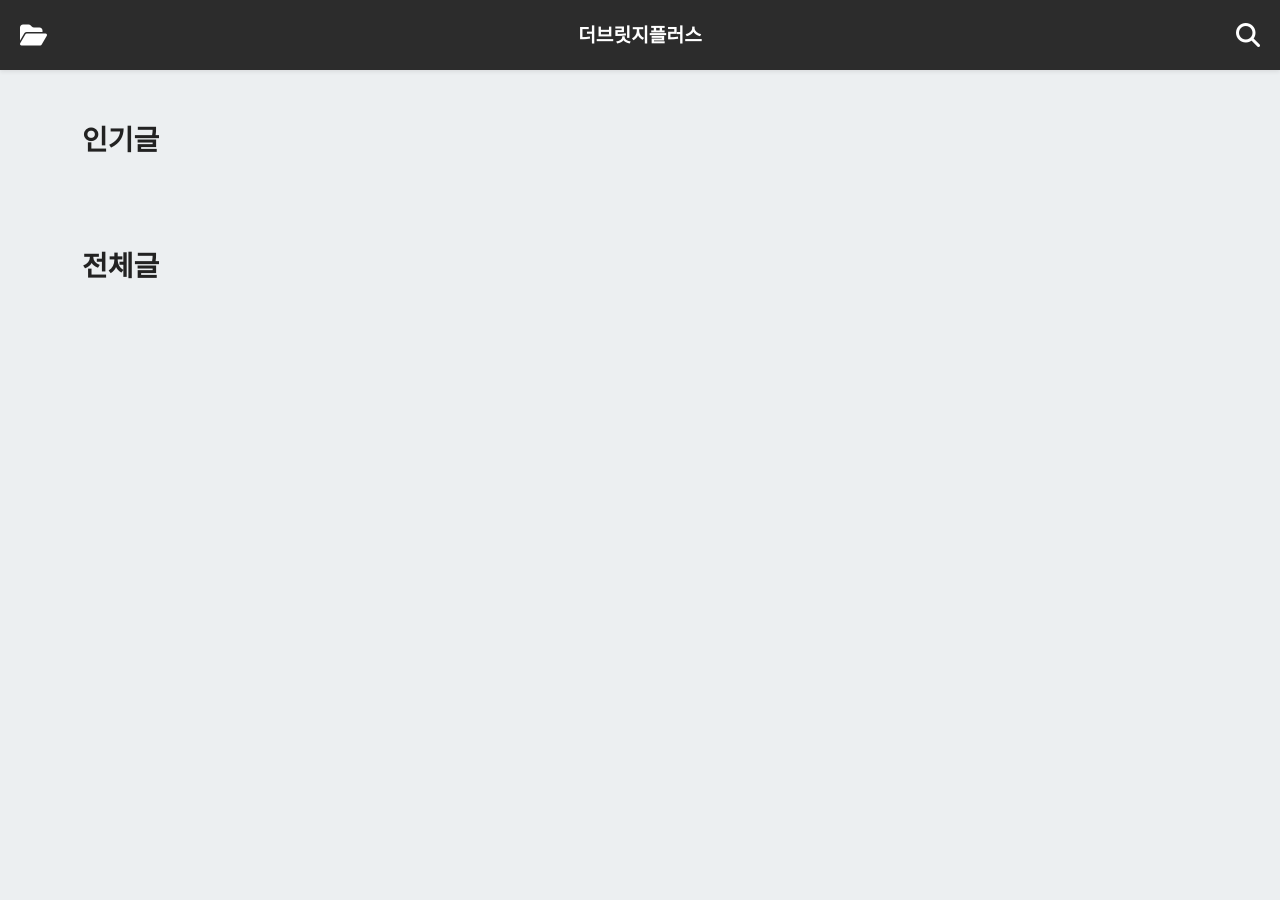
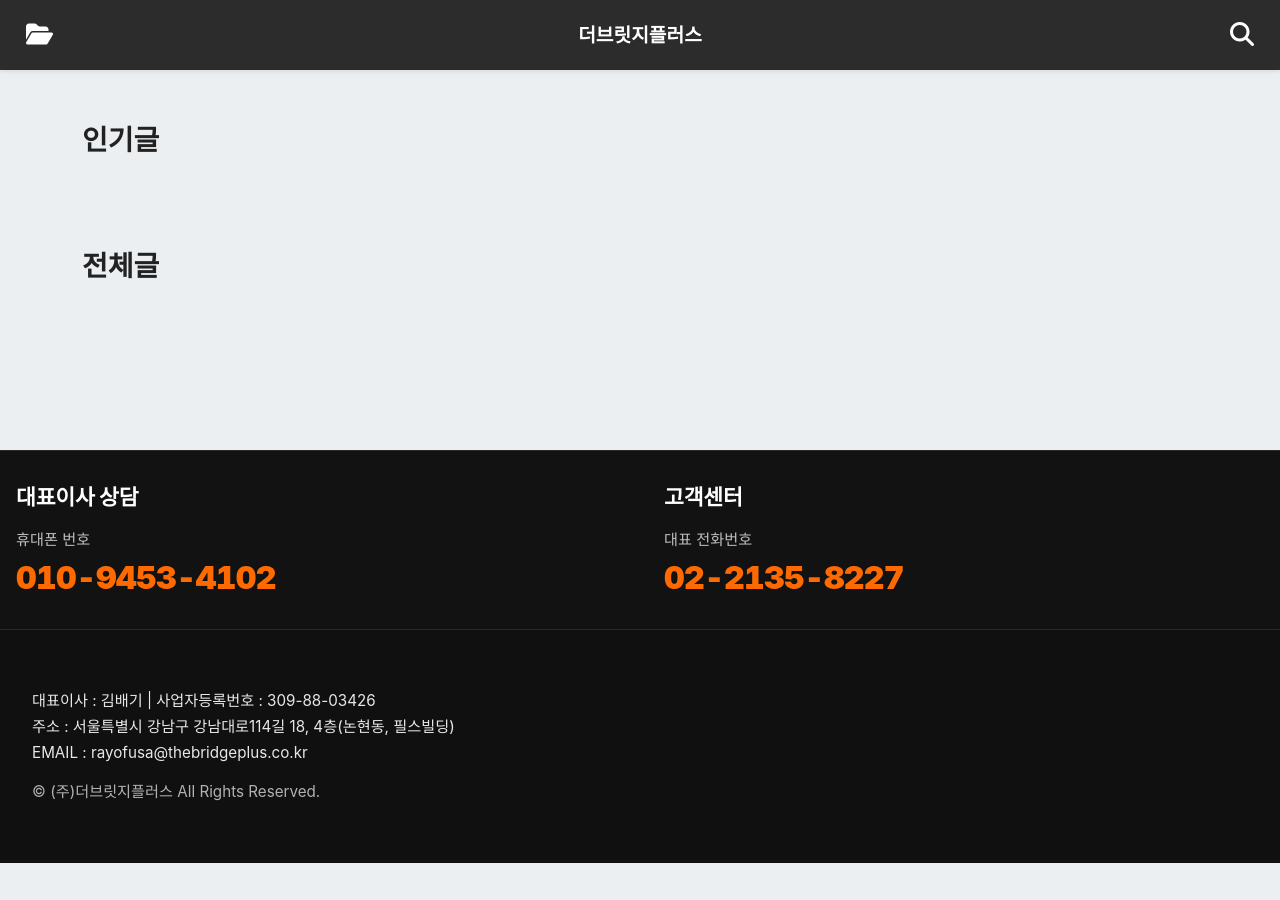
Before and after one commit to mibdda/mibdda.github.io, a Jekyll site: the page built from blog.html, in a window 1280 px wide. Built offline with Jekyll 4.4.1, drawn with Linux system fonts in a browser that asks for light colours; comment, search, counter and statistics services are not loaded.

Commit message:
Refactor HTML layout and improve styling comments

```diff
--- a/_layouts/default.html
+++ b/_layouts/default.html
@@ -10,45 +10,44 @@
   <link rel="stylesheet" href="/style.css">
 
   <style>
-    /* [BLOG NAV] 상단바 */
+    /* [NAV] 상단바 디자인 */
     .blog-navbar {
       background: #2c2c2c; height: 70px; position: fixed; top: 0; left: 0; right: 0; z-index: 2030;
       display: flex; align-items: center; justify-content: space-between; padding: 0 20px; color: #fff;
     }
     .brand-title-center { color: #fff; font-weight: 800; font-size: 1.2rem; position: absolute; left: 50%; transform: translateX(-50%); }
-    .nav-icon { font-size: 1.5rem; cursor: pointer; color: #fff; }
+    .nav-icon { font-size: 1.5rem; cursor: pointer; color: #fff; border: 0; background: none; }
 
-    /* [SEARCH OVERLAY] 전면 검색 플로팅 (배경 100% 덮음) */
+    /* [SEARCH] 전면 검색 오버레이 (배경 100% 화이트) */
     #searchFullOverlay {
       position: fixed; inset: 0; background: #fff; z-index: 3000;
-      display: none; flex-direction: column;
+      display: none; flex-direction: column; overflow-y: auto;
     }
     #searchFullOverlay.active { display: flex; }
 
-    /* 검색바 상단 (뒤로가기 < | 입력창 | 전체 검색) */
     .search-header {
       height: 70px; display: flex; align-items: center; padding: 0 15px;
-      border-bottom: 1px solid #eee; gap: 15px;
+      border-bottom: 1px solid #eee; gap: 15px; flex-shrink: 0;
     }
-    .search-back-btn { font-size: 1.5rem; color: #333; cursor: pointer; border: 0; background: none; }
-    #searchInput {
-      flex: 1; border: none; font-size: 1.1rem; outline: none; font-weight: 500;
-    }
-    .search-submit-btn {
-      color: #007BFF; font-weight: 800; font-size: 1rem; border: 0; background: none; white-space: nowrap;
-    }
+    #searchInput { flex: 1; border: none; font-size: 1.1rem; outline: none; font-weight: 500; }
+    .search-submit-btn { color: #007BFF; font-weight: 800; font-size: 1rem; border: 0; background: none; white-space: nowrap; cursor: pointer; }
 
-    /* 인기 검색어 영역 */
-    .popular-search-wrap { padding: 30px 20px; }
+    /* 인기 검색어 및 결과 영역 */
+    .search-body { padding: 30px 20px; flex: 1; }
     .popular-title { font-weight: 800; font-size: 1.1rem; margin-bottom: 20px; color: #111; }
-    .popular-list { list-style: none; padding: 0; margin: 0; }
     .popular-item {
       display: flex; align-items: center; padding: 12px 0; border-bottom: 1px solid #f5f5f5;
-      text-decoration: none; color: #333; font-size: 1rem;
+      text-decoration: none; color: #333; font-size: 1rem; cursor: pointer;
     }
     .popular-num { color: #007BFF; font-weight: 900; margin-right: 15px; width: 20px; }
 
-    /* 카테고리 메뉴 */
+    /* 검색 결과 리스트 스타일 */
+    #searchResults { list-style: none; padding: 0; margin-top: 20px; }
+    #searchResults li { padding: 15px 0; border-bottom: 1px solid #eee; }
+    #searchResults a { color: #111; text-decoration: none; font-weight: 700; font-size: 1.1rem; display: block; }
+    #searchResults .result-date { font-size: 0.85rem; color: #888; margin-top: 5px; }
+
+    /* [CATEGORY] 카테고리 드로워 */
     #categoryDrawer {
       position: fixed; top: 70px; left: 0; right: 0; background: #fff;
       max-height: 0; overflow: hidden; transition: max-height 0.3s ease-in-out;
@@ -65,27 +64,30 @@
 <body>
 
   <nav class="blog-navbar shadow-sm">
-    <i class="fa-solid fa-folder-open nav-icon" id="folderIcon"></i>
+    <button class="nav-icon" id="folderIcon"><i class="fa-solid fa-folder-open"></i></button>
     <div class="brand-title-center">더브릿지플러스</div>
-    <i class="fa-solid fa-magnifying-glass nav-icon" id="searchIcon"></i>
+    <button class="nav-icon" id="searchIcon"><i class="fa-solid fa-magnifying-glass"></i></button>
   </nav>
 
   <div id="searchFullOverlay">
     <div class="search-header">
-      <button class="search-back-btn" id="searchCloseBtn"><i class="fa-solid fa-chevron-left"></i></button>
+      <button class="nav-icon" style="color:#333;" id="searchCloseBtn"><i class="fa-solid fa-chevron-left"></i></button>
       <input type="text" id="searchInput" placeholder="이 블로그 검색">
-      <button class="search-submit-btn">전체 검색</button>
+      <button class="search-submit-btn" id="totalSearchBtn">전체 검색</button>
     </div>
 
-    <div class="popular-search-wrap">
-      <h4 class="popular-title">인기 검색어</h4>
-      <div class="popular-list">
-        <a href="/blog/tax/" class="popular-item"><span class="popular-num">1</span> 세무 가이드</a>
-        <a href="/blog/grants/" class="popular-item"><span class="popular-num">2</span> 정부지원금 합격</a>
-        <a href="/blog/corp/" class="popular-item"><span class="popular-num">3</span> 법인 설립 절차</a>
-        <a href="/blog/registration/" class="popular-item"><span class="popular-num">4</span> 사업자 등록 방법</a>
-        <a href="/blog/grants/" class="popular-item"><span class="popular-num">5</span> 예비창업패키지</a>
+    <div class="search-body">
+      <div id="popularWrap">
+        <h4 class="popular-title">인기 검색어</h4>
+        <div class="popular-list">
+          <div class="popular-item" onclick="quickSearch('세무')"><span class="popular-num">1</span> 세무 가이드</div>
+          <div class="popular-item" onclick="quickSearch('지원금')"><span class="popular-num">2</span> 정부지원금 합격</div>
+          <div class="popular-item" onclick="quickSearch('법인')"><span class="popular-num">3</span> 법인 설립 절차</div>
+          <div class="popular-item" onclick="quickSearch('사업자')"><span class="popular-num">4</span> 사업자 등록 방법</div>
+          <div class="popular-item" onclick="quickSearch('창업')"><span class="popular-num">5</span> 예비창업패키지</div>
+        </div>
       </div>
+      <ul id="searchResults"></ul>
     </div>
   </div>
 
@@ -105,31 +107,95 @@
     {{ content }}
   </main>
 
-  <footer class="site-footer" id="footer">
-    </footer>
+  <footer class="site-footer" id="footer" style="background: #121212; color: #fff;">
+    <div class="sf-top" style="border-top: 1px solid rgba(255,255,255,0.1); border-bottom: 1px solid rgba(255,255,255,0.1);">
+      <div class="sf-inner" style="max-width: 1320px; margin: 0 auto; padding: 34px 16px;">
+        <div class="sf-grid" style="display: grid; grid-template-columns: 1fr 1fr; gap: 48px;">
+          <section class="sf-col">
+            <h3 class="sf-title" style="font-weight: 800; font-size: 1.35rem; margin-bottom: 18px;">대표이사 상담</h3>
+            <div class="sf-one">
+              <div class="sf-label" style="opacity: 0.72; font-size: 0.95rem;">휴대폰 번호</div>
+              <a class="sf-num" href="tel:010-9453-4102" style="color: #ff6a00; font-weight: 900; font-size: 2rem; text-decoration: none;">010-9453-4102</a>
+            </div>
+          </section>
+          <section class="sf-col">
+            <h3 class="sf-title" style="font-weight: 800; font-size: 1.35rem; margin-bottom: 18px;">고객센터</h3>
+            <div class="sf-one">
+              <div class="sf-label" style="opacity: 0.72; font-size: 0.95rem;">대표 전화번호</div>
+              <a class="sf-num" href="tel:02-2135-8227" style="color: #ff6a00; font-weight: 900; font-size: 2rem; text-decoration: none;">02-2135-8227</a>
+            </div>
+          </section>
+        </div>
+      </div>
+    </div>
+    <div class="sf-bottom" style="background: #101010; padding: 24px 16px;">
+      <div class="sf-inner" style="max-width: 1320px; margin: 0 auto;">
+        <div class="sf-legal" style="font-size: 0.95rem; opacity: 0.9; line-height: 1.7;">
+          대표이사 : 김배기 | 사업자등록번호 : 309-88-03426<br/>
+          주소 : 서울특별시 강남구 강남대로114길 18, 4층(논현동, 필스빌딩)<br/>
+          EMAIL : rayofusa@thebridgeplus.co.kr
+          <div class="sf-copy" style="margin-top: 14px; opacity: 0.75;">© (주)더브릿지플러스 All Rights Reserved.</div>
+        </div>
+      </div>
+    </div>
+  </footer>
 
+  <script src="https://unpkg.com/simple-jekyll-search@latest/dest/simple-jekyll-search.min.js"></script>
   <script>
-    const folderIcon = document.getElementById('folderIcon');
-    const searchIcon = document.getElementById('searchIcon');
-    const searchCloseBtn = document.getElementById('searchCloseBtn');
     const drawer = document.getElementById('categoryDrawer');
     const searchOverlay = document.getElementById('searchFullOverlay');
+    const popularWrap = document.getElementById('popularWrap');
+    const searchInput = document.getElementById('searchInput');
 
     // 📂 카테고리 토글
-    folderIcon.onclick = () => {
+    document.getElementById('folderIcon').onclick = () => {
       drawer.classList.toggle('open');
       searchOverlay.classList.remove('active');
     };
 
-    // 🔍 검색창 열기 (전면 덮기)
-    searchIcon.onclick = () => {
+    // 🔍 검색창 열기
+    document.getElementById('searchIcon').onclick = () => {
       searchOverlay.classList.add('active');
       drawer.classList.remove('open');
-      document.getElementById('searchInput').focus();
+      searchInput.focus();
     };
 
-    // < 버튼 눌러서 닫기
-    searchCloseBtn.onclick = () => searchOverlay.classList.remove('active');
+    // < 버튼 닫기
+    document.getElementById('searchCloseBtn').onclick = () => {
+      searchOverlay.classList.remove('active');
+      searchInput.value = '';
+      popularWrap.style.display = 'block';
+      document.getElementById('searchResults').innerHTML = '';
+    };
+
+    // 검색 엔진 초기화
+    const sjs = SimpleJekyllSearch({
+      searchInput: searchInput,
+      resultsContainer: document.getElementById('searchResults'),
+      json: '/search.json',
+      searchResultTemplate: '<li><a href="{url}">{title}</a><div class="result-date">{date}</div></li>',
+      noResultsText: '<li>검색 결과가 없습니다.</li>'
+    });
+
+    // 입력 시작 시 인기검색어 숨기기
+    searchInput.oninput = () => {
+      popularWrap.style.display = searchInput.value.length > 0 ? 'none' : 'block';
+    };
+
+    // 전체 검색 버튼 및 엔터키 처리
+    document.getElementById('totalSearchBtn').onclick = () => {
+      if(searchInput.value.length > 0) popularWrap.style.display = 'none';
+    };
+
+    // 인기검색어 클릭 시 바로 검색
+    function quickSearch(keyword) {
+      searchInput.value = keyword;
+      popularWrap.style.display = 'none';
+      searchInput.focus();
+      // SimpleJekyllSearch가 입력값 변화를 감지하도록 강제 트리거
+      const event = new Event('input', { bubbles: true });
+      searchInput.dispatchEvent(event);
+    }
   </script>
 </body>
 </html>
```
